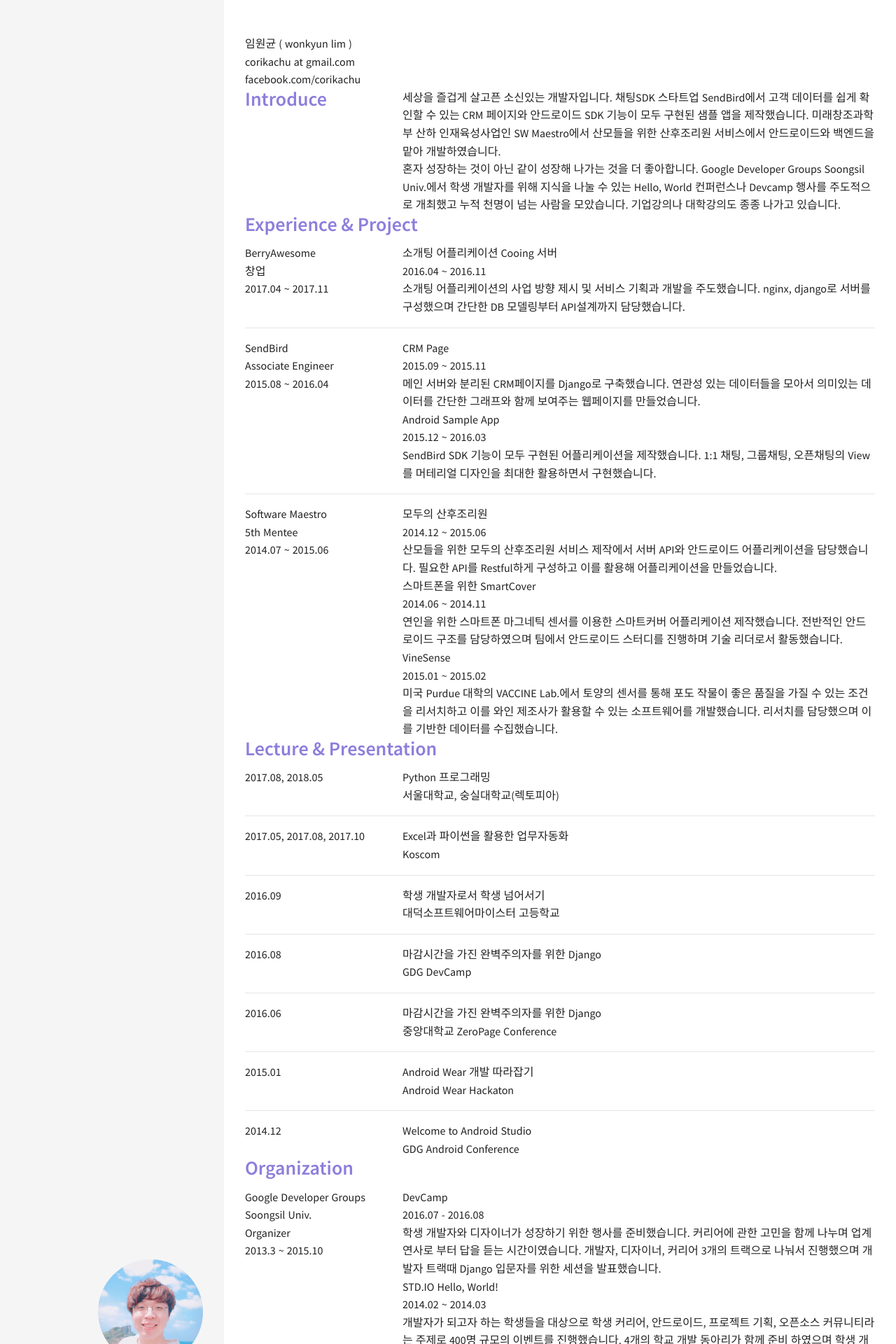
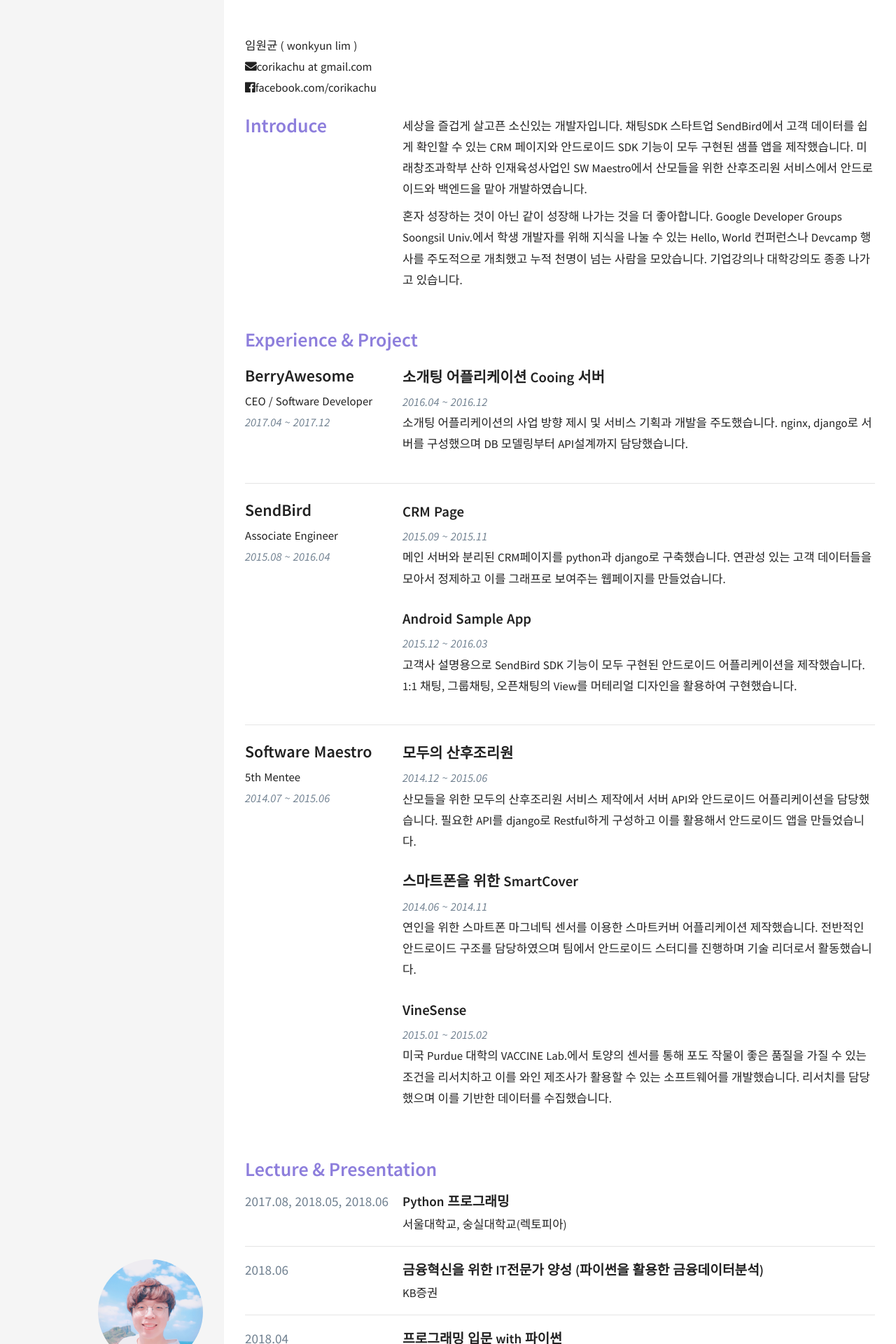
Before and after one commit to Corikachu/corikachu.github.io, a Jekyll site: the page built from resume.html, in a window 1280 px wide. Shown: the top 1920 px of the page at 70% size. Built offline with Jekyll 4.4.1, drawn with Linux system fonts in a browser that asks for light colours; nearby versions of some CDN libraries; some of the changed text lies outside the part shown.

Commit message:
update design at resume page

```diff
--- a/_data/resume.yml
+++ b/_data/resume.yml
@@ -6,15 +6,58 @@
 - 세상을 즐겁게 살고픈 소신있는 개발자입니다. 채팅SDK 스타트업 SendBird에서 고객 데이터를 쉽게 확인할 수 있는 CRM 페이지와 안드로이드 SDK 기능이 모두 구현된 샘플 앱을 제작했습니다. 미래창조과학부 산하 인재육성사업인 SW Maestro에서 산모들을 위한 산후조리원 서비스에서 안드로이드와 백엔드을 맡아 개발하였습니다.
 - 혼자 성장하는 것이 아닌 같이 성장해 나가는 것을 더 좋아합니다. Google Developer Groups Soongsil Univ.에서 학생 개발자를 위해 지식을 나눌 수 있는 Hello, World 컨퍼런스나 Devcamp 행사를 주도적으로 개최했고 누적 천명이 넘는 사람을 모았습니다. 기업강의나 대학강의도 종종 나가고 있습니다.
 
+skills:
+  - backend:
+    title: Backend
+    skill-list:
+      - name: Python
+        score: 3
+      - name: Django
+        score: 3
+      - name: nginx
+        score: 2
+      - name: AWS
+        score: 2
+      - name: MySQL
+        score: 2
+      - name: PostgreSQL
+        score: 1
+      - name: PHP
+        score: 1
+  - frontend:
+    title: Frontend
+    skill-list:
+      - name: HTML/CSS
+        score: 2
+      - name: javascript
+        score: 2
+      - name:
+  - mobile:
+    title: Mobile
+    skill-list:
+      - name: Android
+        score: 2
+      - name: Java
+        score: 2
+  - other:
+    title: Others
+    skill-list:
+      - name: Mac OSX / Utuntu
+      - name: Git / Github
+      - name: Agile
+      - name: Atom / PyCharm
+      - name: G Suite / Slack
+      - name: Docker
+
 experiences:
   - berryawesome:
     title: BerryAwesome
-    position: 창업
-    period: 2017.04 ~ 2017.11
+    position: CEO / Software Developer
+    period: 2017.04 ~ 2017.12
     projects:
       - name: 소개팅 어플리케이션 Cooing 서버
-        period: 2016.04 ~ 2016.11
-        desc: 소개팅 어플리케이션의 사업 방향 제시 및 서비스 기획과 개발을 주도했습니다. nginx, django로 서버를 구성했으며 간단한 DB 모델링부터 API설계까지 담당했습니다.
+        period: 2016.04 ~ 2016.12
+        desc: 소개팅 어플리케이션의 사업 방향 제시 및 서비스 기획과 개발을 주도했습니다. nginx, django로 서버를 구성했으며 DB 모델링부터 API설계까지 담당했습니다.
   - sendbird:
     title: SendBird
     position: Associate Engineer
@@ -22,10 +65,10 @@
     projects:
       - name: CRM Page
         period: 2015.09 ~ 2015.11
-        desc: 메인 서버와 분리된 CRM페이지를 Django로 구축했습니다. 연관성 있는 데이터들을 모아서 의미있는 데이터를 간단한 그래프와 함께 보여주는 웹페이지를 만들었습니다.
+        desc: 메인 서버와 분리된 CRM페이지를 python과 django로 구축했습니다. 연관성 있는 고객 데이터들을 모아서 정제하고 이를 그래프로 보여주는 웹페이지를 만들었습니다.
       - name: Android Sample App
         period: 2015.12 ~ 2016.03
-        desc: SendBird SDK 기능이 모두 구현된 어플리케이션을 제작했습니다. 1:1 채팅, 그룹채팅, 오픈채팅의 View를 머테리얼 디자인을 최대한 활용하면서 구현했습니다.
+        desc: 고객사 설명용으로 SendBird SDK 기능이 모두 구현된 안드로이드 어플리케이션을 제작했습니다. 1:1 채팅, 그룹채팅, 오픈채팅의 View를 머테리얼 디자인을 활용하여 구현했습니다.
   - maestro:
     title: Software Maestro
     position: 5th Mentee
@@ -33,7 +76,7 @@
     projects:
       - name: 모두의 산후조리원
         period: 2014.12 ~ 2015.06
-        desc: 산모들을 위한 모두의 산후조리원 서비스 제작에서 서버 API와 안드로이드 어플리케이션을 담당했습니다. 필요한 API를 Restful하게 구성하고 이를 활용해 어플리케이션을 만들었습니다.
+        desc: 산모들을 위한 모두의 산후조리원 서비스 제작에서 서버 API와 안드로이드 어플리케이션을 담당했습니다. 필요한 API를 django로 Restful하게 구성하고 이를 활용해서 안드로이드 앱을 만들었습니다.
       - name: 스마트폰을 위한 SmartCover
         period: 2014.06 ~ 2014.11
         desc: 연인을 위한 스마트폰 마그네틱 센서를 이용한 스마트커버 어플리케이션 제작했습니다. 전반적인 안드로이드 구조를 담당하였으며 팀에서 안드로이드 스터디를 진행하며 기술 리더로서 활동했습니다.
@@ -44,7 +87,13 @@
 lectures:
   - title: Python 프로그래밍
     location: 서울대학교, 숭실대학교(렉토피아)
-    period: 2017.08, 2018.05
+    period: 2017.08, 2018.05, 2018.06
+  - title: 금융혁신을 위한 IT전문가 양성 (파이썬을 활용한 금융데이터분석)
+    location: KB증권
+    period: 2018.06
+  - title: 프로그래밍 입문 with 파이썬
+    location: My Campus (전 Slow Campus)
+    period: 2018.04
   - title: Excel과 파이썬을 활용한 업무자동화
     location: Koscom
     period: 2017.05, 2017.08, 2017.10
@@ -52,18 +101,14 @@
     location: 대덕소프트웨어마이스터 고등학교
     period: 2016.09
   - title: 마감시간을 가진 완벽주의자를 위한 Django
-    location: GDG DevCamp
-    period: 2016.08
-  - title: 마감시간을 가진 완벽주의자를 위한 Django
-    location: 중앙대학교 ZeroPage Conference
-    period: 2016.06
+    location: 중앙대학교 ZeroPage Conference, GDG DevCamp
+    period: 2016.06, 2016.08
   - title: Android Wear 개발 따라잡기
     location: Android Wear Hackaton
     period: 2015.01
   - title: Welcome to Android Studio
     location: GDG Android Conference
     period: 2014.12
-
 
 organizations:
   - gdgssu:
@@ -81,22 +126,22 @@
         period: 2015.05
         desc: 전세계 개발자 행사인 Google I/O를 생중계하는 이벤트를 서울에서 진행했습니다. 개발자들끼리 자유롭게 이야기를 나눌 수 있는 네트워킹 시간을 마련하고 이벤트를 같이 즐길 수 있는 공간을 제공하였습니다.
   - null:
-    title: 컴퓨터학부 소모임 Null
+    title: 소모임 Null
     position: Leader
     period: 2014.02 ~ 2015.02
     projects:
       - name:
         period:
-        desc: Java와 Android를 함께 공부하기 위한 학부 소모임입니다. 안드로이드 스터디를 주도적으로 진행하였습니다.
+        desc: Java와 Android를 함께 공부하기 위한 컴퓨터학부 소모임입니다. 한학년 동안 운영을 맡아서 자바스터디와 안드로이드 스터디를 주도적으로 진행하였습니다.
 
 educations:
-  - title: 숭실대학교 휴학
+  - title: 숭실대학교 재학
     period: 2013.03 ~
     position: 컴퓨터학부
     desc: 운영체제, 문제해결, 데이터베이스, 소프트웨어공학, 데이터마이닝, 오토마타 수강
   - title: 경문고등학교 졸업
     period: 2009.03 ~ 2012.02
-    postion: 이과 / 서울시
+    position: 이과
     desc:
 
 etc:
--- a/_sass/components/_typography.scss
+++ b/_sass/components/_typography.scss
@@ -92,8 +92,8 @@
 }
 
 p {
-  //margin: 0 0 1.2em 0;
+  font-size: 1.05rem;
   margin: 0;
   word-spacing: 0.05em;
-  line-height: 1.6em;
+  line-height: 1.7em;
 }
--- a/_sass/components/_variables.scss
+++ b/_sass/components/_variables.scss
@@ -61,6 +61,7 @@
 $danger:           #f83e4b;
 $warning:          #F5A623;
 $info:             #09ABF6;
+$slategray:        #708090;
 
 // Tables
 $table-border-color: #d0d0d0 !default;
--- a/_sass/pages/_resume.scss
+++ b/_sass/pages/_resume.scss
@@ -1,10 +1,13 @@
+
 .page-content.resume {
   display: block;
-  .p {
+  p {
     margin: 0;
     display: block;
-    -webkit-margin-before: 1em;
-    -webkit-margin-after: 1em;
+    font-family: "Source Sans Pro", sans-serif;
+    line-height: 1.8em;
+    //-webkit-margin-before: 1em;
+    //-webkit-margin-after: 1em;
     -webkit-margin-start: 0px;
     -webkit-margin-end: 0px;
   }
@@ -14,6 +17,7 @@
   color: $secondary;
   line-height: initial;
   margin-top: -4px;
+
 }
 
 .resume.hr {
@@ -22,3 +26,117 @@
   border: 0;
   border-top: 1px solid rgba(0,0,0,.1);
 }
+
+.bg-alert {
+  background-color: #f2dede;
+  padding: 15px;
+  margin: 1em 1em;
+  border-radius: 1em;
+  font-weight: bold;
+  text-align: center;
+}
+
+.col.col-resume {
+  margin-top: 1.5em;
+  margin-bottom: 1.5em;
+}
+
+.row.row-project {
+  margin-bottom: 1.5em;
+}
+
+// introduce
+#introduce p {
+  margin-bottom: 0.5em;
+}
+
+// experience
+#experiences p.title {
+  font-size: 1.5rem;
+  font-weight: bold;
+}
+#experiences p.period {
+  font-style: italic;
+  color: $slategray;
+}
+
+#experiences p.project-name {
+  font-size: 1.3rem;
+  font-weight: bold;
+  margin-top: 6px;
+}
+
+#experiences p.project-period {
+  font-style: italic;
+  color: $slategray;
+  margin-top: 1px;
+}
+
+// lecture
+#lectures p.period {
+  //font-style: italic;
+  color: $slategray;
+  font-size: 1.2rem;
+}
+
+#lectures p.title {
+  font-weight: bold;
+  font-size: 1.2rem;
+}
+
+#lecture p.location {
+  font-style: italic;
+}
+
+//organizations
+#organizations p.title {
+  font-size: 1.5rem;
+  font-weight: bold;
+}
+
+#organizations p.period {
+  font-style: italic;
+  color: $slategray;
+}
+
+#organizations p.project-name {
+  font-size: 1.3rem;
+  font-weight: bold;
+  margin-top: 6px;
+}
+
+#organizations p.project-period {
+  font-style: italic;
+  color: $slategray;
+  margin-top: 1px;
+}
+
+//educations
+#educations p.title {
+  font-size: 1.3rem;
+  font-weight: bold;
+  margin-top: 2px;
+}
+
+#educations p.period {
+  color: $slategray;
+  font-size: 1.2rem;
+}
+
+#educations p.position {
+  font-style: italic;
+  color: $slategray;
+  margin-top: 1px;
+}
+
+//etcs
+#etc p.period {
+  color: $slategray;
+  font-size: 1.2rem;
+}
+
+#etc p.title {
+  font-size: 1.3rem;
+  font-weight: bold;
+  margin-top: 2px;
+}
--- a/resume.html
+++ b/resume.html
@@ -8,12 +8,14 @@
 
 <div class="row col">
     <p>{{ site.data.resume.name }}</p>
-    <p>{{ site.data.resume.email }}</p>
-    <p>{{ site.data.resume.facebook }}</p>
+    <p><i class="fas fa-envelope" aria-hidden="true"></i>{{ site.data.resume.email }}</p>
+    <p><i class="fab fa-facebook" aria-hidden="true"></i>{{ site.data.resume.facebook }}</p>
+
+    <!--<p class="bg-alert">2018년 07월 30일 육군 정보보호특기병으로 입대해서 2020년 04월 29일 전역 예정입니다.<br>이 기간동안 메일을 통한 연락이 어려울 수 있습니다.</p>-->
 </div>
 
 <!-- INTRODUCE START -->
-<div id="introduce" class="col">
+<div id="introduce" class="col col-resume">
     <div class="col m3 s12"><h2 class="left-category">Introduce</h2></div>
     <div class="col m9 s12">
         {% for row in site.data.resume.introduce %}
@@ -24,21 +26,23 @@
 <!-- INTRODUCE END -->
 
 <!-- EXPERIENCES START -->
-<div id="experiences" class="col">
+<div id="experiences" class="col col-resume">
     <div class="row"><h2 class="left-category">Experience & Project</h2></div>
     {% for experience in site.data.resume.experiences %}
     <div class="row">
         <div class="col m3 s12">
-            <p>{{ experience.title }}</p>
-            <p>{{ experience.position }}</p>
-            <p>{{ experience.period }}</p>
+            <p class="title">{{ experience.title }}</p>
+            <p class="position">{{ experience.position }}</p>
+            <p class="period">{{ experience.period }}</p>
         </div>
 
         <div class="col m9 s12">
             {% for project in experience.projects %}
-            <p>{{ project.name }}</p>
-            <p>{{ project.period }}</p>
-            <p>{{ project.desc }}</p>
+            <div class="row row-project">
+                <p class="project-name">{{ project.name }}</p>
+                <p class="project-period">{{ project.period }}</p>
+                <p class="project-desc">{{ project.desc }}</p>
+            </div>
             {% endfor %}
         </div>
     </div>
@@ -50,17 +54,17 @@
 <!-- EXPERIENCES END -->
 
 <!-- LECTURES START -->
-<div id="lectures" class="col">
+<div id="lectures" class="col col-resume">
     <div class="row"><h2 class="left-category">Lecture & Presentation</h2></div>
     {% for lecture in site.data.resume.lectures %}
     <div class="row">
         <div class="col m3 s12">
-            <p>{{ lecture.period }}</p>
+            <p class="period">{{ lecture.period }}</p>
         </div>
 
         <div class="col m9 s12">
-            <p>{{ lecture.title }}</p>
-            <p>{{ lecture.location }}</p>
+            <p class="title">{{ lecture.title }}</p>
+            <p class="location">{{ lecture.location }}</p>
         </div>
 
     </div>
@@ -72,21 +76,21 @@
 <!-- LECTURES END -->
 
 <!-- ORGANIZATION START -->
-<div id="organizations" class="col">
+<div id="organizations" class="col col-resume">
     <div class="row"><h2 class="left-category">Organization</h2></div>
     {% for organization in site.data.resume.organizations %}
     <div class="row">
         <div class="col m3 s12">
-            <p>{{ organization.title }}</p>
-            <p>{{ organization.position }}</p>
-            <p>{{ organization.period }}</p>
+            <p class="title">{{ organization.title }}</p>
+            <p class="position">{{ organization.position }}</p>
+            <p class="period">{{ organization.period }}</p>
         </div>
 
         <div class="col m9 s12">
             {% for project in organization.projects %}
-            <p>{{ project.name }}</p>
-            <p>{{ project.period }}</p>
-            <p>{{ project.desc }}</p>
+            <p class="project-name">{{ project.name }}</p>
+            <p class="project-period">{{ project.period }}</p>
+            <p class="project-desc">{{ project.desc }}</p>
             {% endfor %}
         </div>
     </div>
@@ -99,18 +103,18 @@
 <!-- ORGANIZATION END -->
 
 <!-- EDUCATION START -->
-<div id="educations" class="col">
+<div id="educations" class="col col-resume">
     <div class="row"><h2 class="left-category">Education</h2></div>
     {% for education in site.data.resume.educations %}
     <div class="row">
         <div class="col m3 s12">
-            <p>{{ education.period }}</p>
+            <p class="period">{{ education.period }}</p>
         </div>
 
         <div class="col m9 s12">
-            <p>{{ education.title }}</p>
-            <p>{{ education.position }}</p>
-            <p>{{ education.desc }}</p>
+            <p class="title">{{ education.title }}</p>
+            <p class="position">{{ education.position }}</p>
+            <p class="desc">{{ education.desc }}</p>
         </div>
 
     </div>
@@ -122,17 +126,17 @@
 <!-- EDUCATION END -->
 
 <!-- ETC START -->
-<div id="etc" class="col">
+<div id="etc" class="col col-resume">
     <div class="row"><h2 class="left-category">ETC</h2></div>
     {% for item in site.data.resume.etc %}
     <div class="row">
         <div class="col m3 s12">
-            <p>{{ item.period|to_string }}</p>
+            <p class="period">{{ item.period|to_string }}</p>
         </div>
 
         <div class="col m9 s12">
-            <p>{{ item.title }}</p>
-            <p>{{ item.desc }}</p>
+            <p class="title">{{ item.title }}</p>
+            <p class="desc">{{ item.desc }}</p>
         </div>
 
     </div>
```
